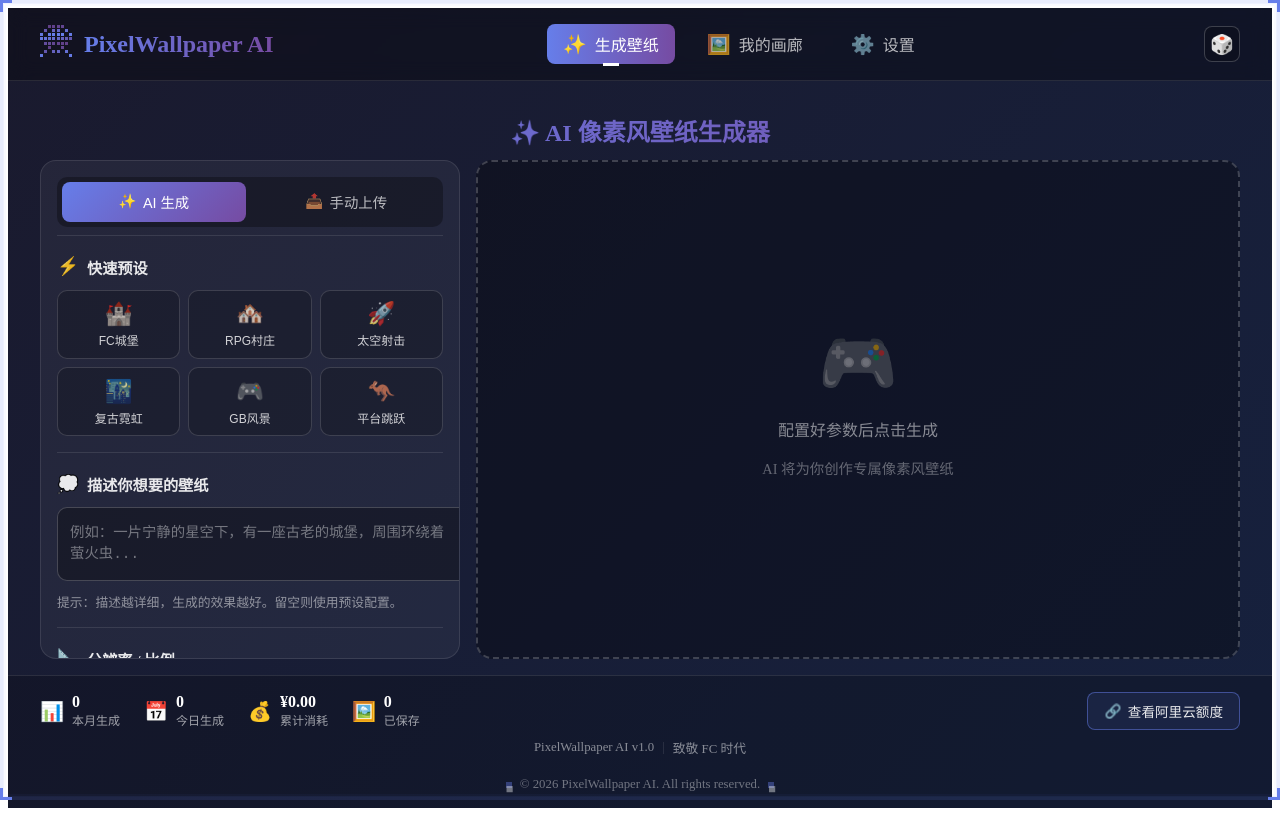
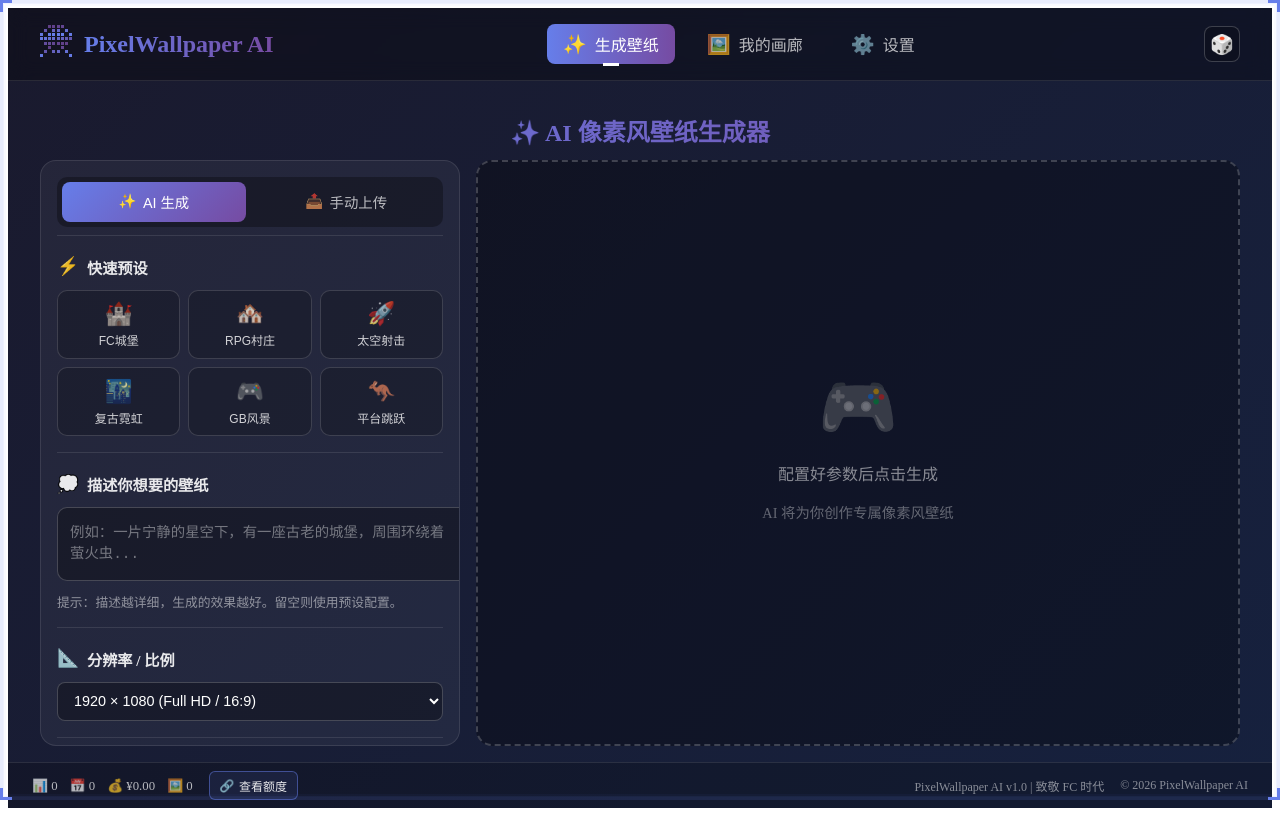
Before and after one commit to chenbinds/pixel-wallpaper, a Vue app: page / in a window 1280 px wide. Built offline with nearby package versions, Linux system fonts and the light colour scheme.

Commit message:
fix: 设为壁纸功能、底部布局优化
- 改用 PowerShell + SystemParametersInfo API 设置壁纸（原注册表方式无效）
- 底部改为单行水平布局：统计 | 版本信息 | 版权
- UsageStats 改为紧凑单行显示，移除标签文字

```diff
--- a/src/App.vue
+++ b/src/App.vue
@@ -58,15 +58,9 @@
     <!-- 底部区域 -->
     <footer class="footer">
       <UsageStats />
-      <div class="footer-info">
-        <span>PixelWallpaper AI v1.0</span>
-        <span class="separator">|</span>
-        <span>致敬 FC 时代</span>
-      </div>
-      <div class="copyright">
-        <span class="copyright-pixel">■</span>
-        <span>&copy; {{ currentYear }} PixelWallpaper AI. All rights reserved.</span>
-        <span class="copyright-pixel">■</span>
+      <div class="footer-right">
+        <span class="footer-text">PixelWallpaper AI v1.0 | 致敬 FC 时代</span>
+        <span class="footer-text">&copy; {{ currentYear }} PixelWallpaper AI</span>
       </div>
     </footer>
   </div>
@@ -416,48 +410,27 @@ const logoPixels = ref(
 }
 
 /* ============================================
-   底部区域
+   底部区域 - 单行水平布局
    ============================================ */
 .footer {
-  padding: 1rem 2rem;
+  padding: 0.5rem 1.5rem;
   background: rgba(0, 0, 0, 0.2);
   border-top: 1px solid rgba(255, 255, 255, 0.1);
   display: flex;
-  flex-direction: column;
-  gap: 0.5rem;
+  align-items: center;
+  justify-content: space-between;
+  flex-shrink: 0;
 }
 
-/* 版本信息 */
-.footer-info {
+.footer-right {
   display: flex;
   align-items: center;
-  justify-content: center;
-  gap: 0.5rem;
-  font-size: 0.8rem;
-  color: rgba(255, 255, 255, 0.5);
+  gap: 1rem;
 }
 
-.separator {
-  opacity: 0.3;
-}
-
-/* 版权信息 */
-.copyright {
-  display: flex;
-  align-items: center;
-  justify-content: center;
-  gap: 0.5rem;
-  margin-top: 0.75rem;
-  font-size: 0.8rem;
-  color: rgba(255, 255, 255, 0.4);
-}
-
-.copyright-pixel {
-  display: inline-block;
-  width: 6px;
-  height: 6px;
-  background: rgba(102, 126, 234, 0.4);
-  image-rendering: pixelated;
+.footer-text {
+  font-size: 0.75rem;
+  color: rgba(255, 255, 255, 0.5);
 }
 
 /* ============================================
--- a/src/components/UsageStats.vue
+++ b/src/components/UsageStats.vue
@@ -1,47 +1,16 @@
 <template>
   <div class="usage-stats">
-    <div class="stats-grid">
-      <!-- 本月生成 -->
-      <div class="stat-item">
-        <span class="stat-icon">📊</span>
-        <div class="stat-info">
-          <span class="stat-value">{{ stats.monthlyCount }}</span>
-          <span class="stat-label">本月生成</span>
-        </div>
-      </div>
-
-      <!-- 今日生成 -->
-      <div class="stat-item">
-        <span class="stat-icon">📅</span>
-        <div class="stat-info">
-          <span class="stat-value">{{ stats.todayCount }}</span>
-          <span class="stat-label">今日生成</span>
-        </div>
-      </div>
-
-      <!-- 累计消耗 -->
-      <div class="stat-item">
-        <span class="stat-icon">💰</span>
-        <div class="stat-info">
-          <span class="stat-value">¥{{ stats.totalCost.toFixed(2) }}</span>
-          <span class="stat-label">累计消耗</span>
-        </div>
-      </div>
-
-      <!-- 已保存 -->
-      <div class="stat-item">
-        <span class="stat-icon">🖼️</span>
-        <div class="stat-info">
-          <span class="stat-value">{{ stats.savedCount }}</span>
-          <span class="stat-label">已保存</span>
-        </div>
-      </div>
+    <div class="stats-row">
+      <span class="stat-compact">📊 {{ stats.monthlyCount }}</span>
+      <span class="stat-compact">📅 {{ stats.todayCount }}</span>
+      <span class="stat-compact">💰 ¥{{ stats.totalCost.toFixed(2) }}</span>
+      <span class="stat-compact">🖼️ {{ stats.savedCount }}</span>
     </div>
 
     <!-- 查看额度按钮 -->
     <button class="quota-btn" @click="openQuotaPage">
       <span>🔗</span>
-      查看阿里云额度
+      查看额度
     </button>
   </div>
 </template>
@@ -69,53 +38,34 @@ const openQuotaPage = () => {
 .usage-stats {
   display: flex;
   align-items: center;
-  justify-content: space-between;
   gap: 1rem;
 }
 
-.stats-grid {
+.stats-row {
   display: flex;
-  gap: 1.5rem;
+  align-items: center;
+  gap: 0.75rem;
 }
 
-.stat-item {
-  display: flex;
-  align-items: center;
-  gap: 0.5rem;
-}
-
-.stat-icon {
-  font-size: 1.2rem;
-}
-
-.stat-info {
-  display: flex;
-  flex-direction: column;
-}
-
-.stat-value {
-  font-size: 1rem;
-  font-weight: 600;
-  color: #fff;
-}
-
-.stat-label {
-  font-size: 0.75rem;
-  color: rgba(255, 255, 255, 0.6);
+.stat-compact {
+  font-size: 0.8rem;
+  color: rgba(255, 255, 255, 0.7);
+  white-space: nowrap;
 }
 
 .quota-btn {
   display: flex;
   align-items: center;
-  gap: 0.4rem;
-  padding: 0.5rem 1rem;
-  border-radius: 8px;
+  gap: 0.3rem;
+  padding: 0.3rem 0.6rem;
+  border-radius: 6px;
   border: 1px solid rgba(102, 126, 234, 0.5);
   background: rgba(102, 126, 234, 0.1);
   color: rgba(255, 255, 255, 0.9);
-  font-size: 0.85rem;
+  font-size: 0.75rem;
   cursor: pointer;
   transition: all 0.3s;
+  white-space: nowrap;
 }
 
 .quota-btn:hover {
@@ -126,13 +76,13 @@ const openQuotaPage = () => {
 @media (max-width: 768px) {
   .usage-stats {
     flex-direction: column;
-    gap: 0.75rem;
+    gap: 0.5rem;
   }
 
-  .stats-grid {
+  .stats-row {
     flex-wrap: wrap;
     justify-content: center;
-    gap: 1rem;
+    gap: 0.5rem;
   }
 }
 </style>
```
Also changed, not shown: electron/main.cjs (+14 -8 lines).
